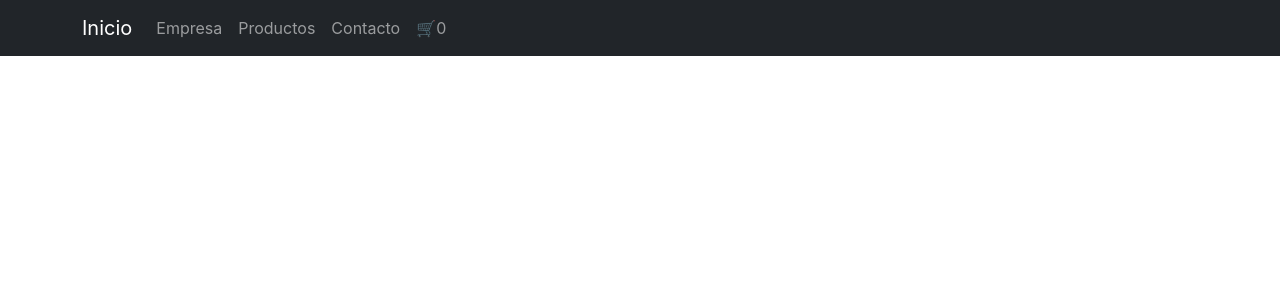
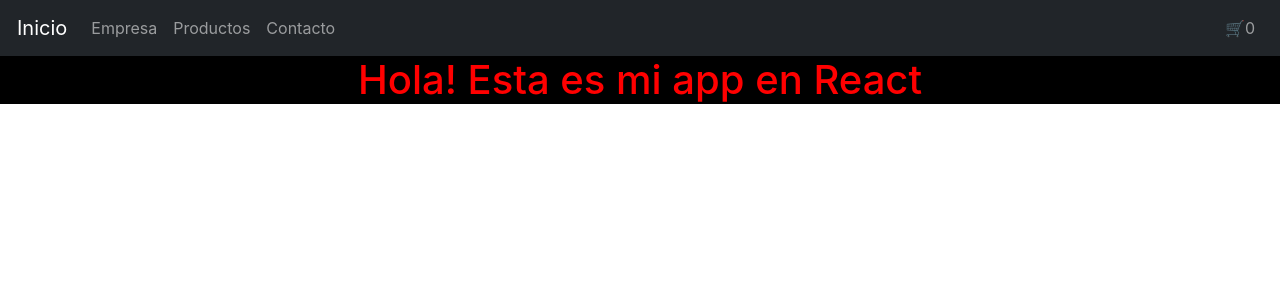
Before and after one commit to martintin112/proyect_react, a React (Create React App) app: page / in a window 1280 px wide. Shown: the top 300 px of the page. Built offline with nearby package versions, Linux system fonts and the light colour scheme.

Commit message:
Incluyendo el cartWidget y el itemListContainer

```diff
--- a/src/App.css
+++ b/src/App.css
@@ -36,3 +36,26 @@
     transform: rotate(360deg);
   }
 }
+
+/* CSS PROPIO */
+.flexDefault {
+  display: flex;
+  flex-direction: row;
+  align-items: center;
+}
+.navFlex {
+  display: flex;
+  justify-content: space-between;
+  width: 100%;
+}
+
+.containerMargin {
+  margin: 0px 5px;
+}
+
+@media (min-width: 576px) and (max-width: 1600px) {
+  .containerMargin{
+    margin: 0px 5px;
+    max-width: 100%;
+  }
+}
--- a/src/App.js
+++ b/src/App.js
@@ -1,15 +1,21 @@
-import logo from './logo.svg';
+// import logo from './logo.svg';
 import './App.css';
+import ItemListContainer from './components/ItemListContainer';
 import NavBar from './components/NavBar';
 
 function App() {
-  let i = 0
-  i++
-  console.log(i)
+  const color = {color: "Red"}
+  const fondo = {backgroundColor: "Black"}
+  const greeting = "Hola! Esta es mi app en React"
+
   return (
+  <>
     <div className="App">
       <NavBar />
+      <ItemListContainer color={color} fondo={fondo} saludo={greeting}/>
     </div>
+
+  </>
   );
 }
 
--- /dev/null
+++ b/src/components/CartWidget.jsx
@@ -0,0 +1,7 @@
+import React, { useState, useEffect } from "react"
+
+export default function CartWidget() {
+    return (
+        <div>🛒{0}</div>
+    )
+}
--- /dev/null
+++ b/src/components/ItemListContainer.jsx
@@ -0,0 +1,10 @@
+import React, { useState, useEffect } from "react"
+
+export default function ItemListContainer({color, fondo, saludo}) {
+    return (
+        <div style={fondo}>
+            <h1 style={color}>{saludo}</h1>
+        </div>
+
+    )
+}
--- a/src/components/NavBar.jsx
+++ b/src/components/NavBar.jsx
@@ -1,18 +1,21 @@
 import React, { useState, useEffect } from "react"
 import { Container, Navbar, Nav } from "react-bootstrap"
+import CartWidget from "./CartWidget"
 
 export default function NavBar() {
     return (
         <Navbar collapseOnSelect expand="lg" bg="dark" variant="dark">
-            <Container>
+            <Container className="containerMargin">
                 <Navbar.Brand href="#inicio">Inicio</Navbar.Brand>
                 <Navbar.Toggle aria-controls="responsive-navbar-nav" />
-                <Navbar.Collapse id="responsive-navbar-nav">
-                    <Nav className="me-auto">
+                <Navbar.Collapse className="navFlex" id="responsive-navbar-nav">
+                    <Nav>
                         <Nav.Link href="#empresa">Empresa</Nav.Link>
                         <Nav.Link href="#productos">Productos</Nav.Link>
                         <Nav.Link href="#contacto">Contacto</Nav.Link>
-                        <Nav.Link href="#carrito">🛒{0}</Nav.Link>
+                    </Nav>
+                    <Nav>
+                    <Nav.Link href="#carrito"><CartWidget/></Nav.Link>
                     </Nav>
                 </Navbar.Collapse>
             </Container>
```
